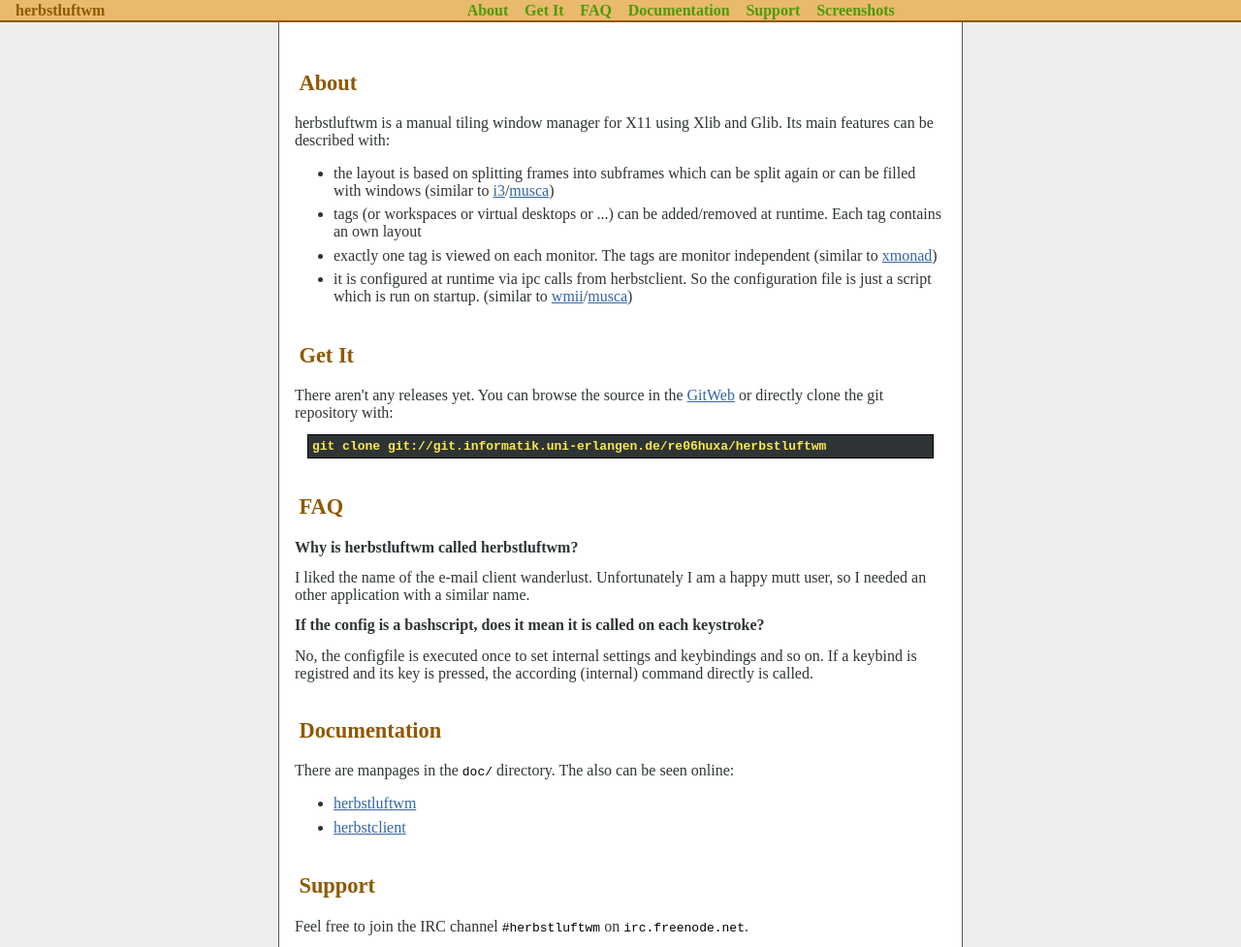
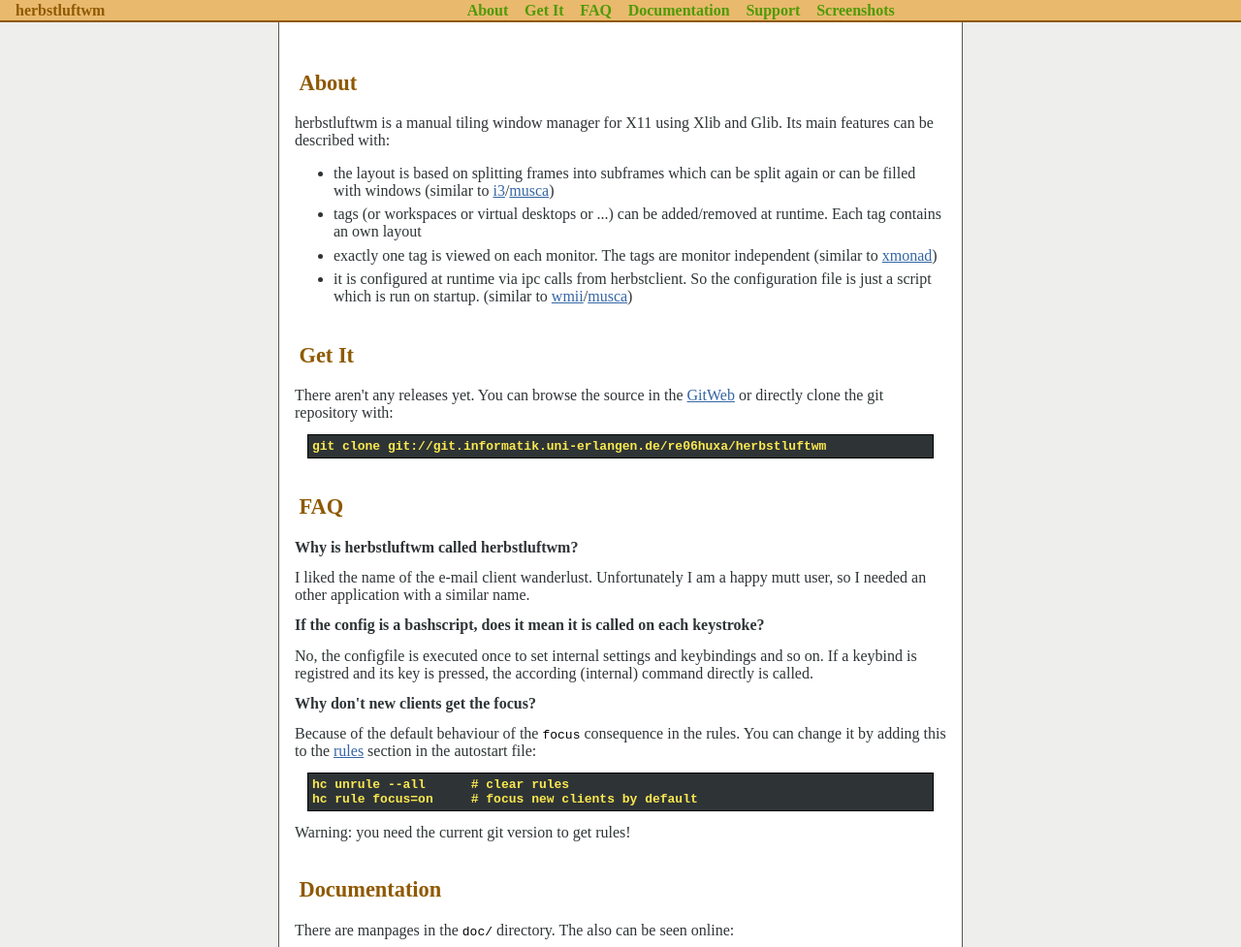
Before and after one commit to herbstluftwm/herbstluftwm, a plain HTML site: page www/index.html in a window 1280 px wide. Shown: the top 977 px of the page at 97% size. Drawn offline with Linux system fonts and the light colour scheme.

Commit message:
www: added faq for "focus"-consequence

```diff
--- a/www/index.html
+++ b/www/index.html
@@ -66,6 +66,17 @@
    and so on. If a keybind is registred and its key is pressed, the according
    (internal) command directly is called.
 
+   <h2>Why don't new clients get the focus?</h2>
+   Because of the default behaviour of the <span class="code">focus</span>
+   consequence in the rules. You can change it by adding this to the <a
+   href="herbstluftwm.html#RULES">rules</a> section in the autostart file:
+
+   <pre class="codeblock">
+hc unrule --all      # clear rules
+hc rule focus=on     # focus new clients by default </pre>
+
+    Warning: you need the current git version to get rules!
+
 
 
    <h1 id="doc">Documentation</h1>
```
